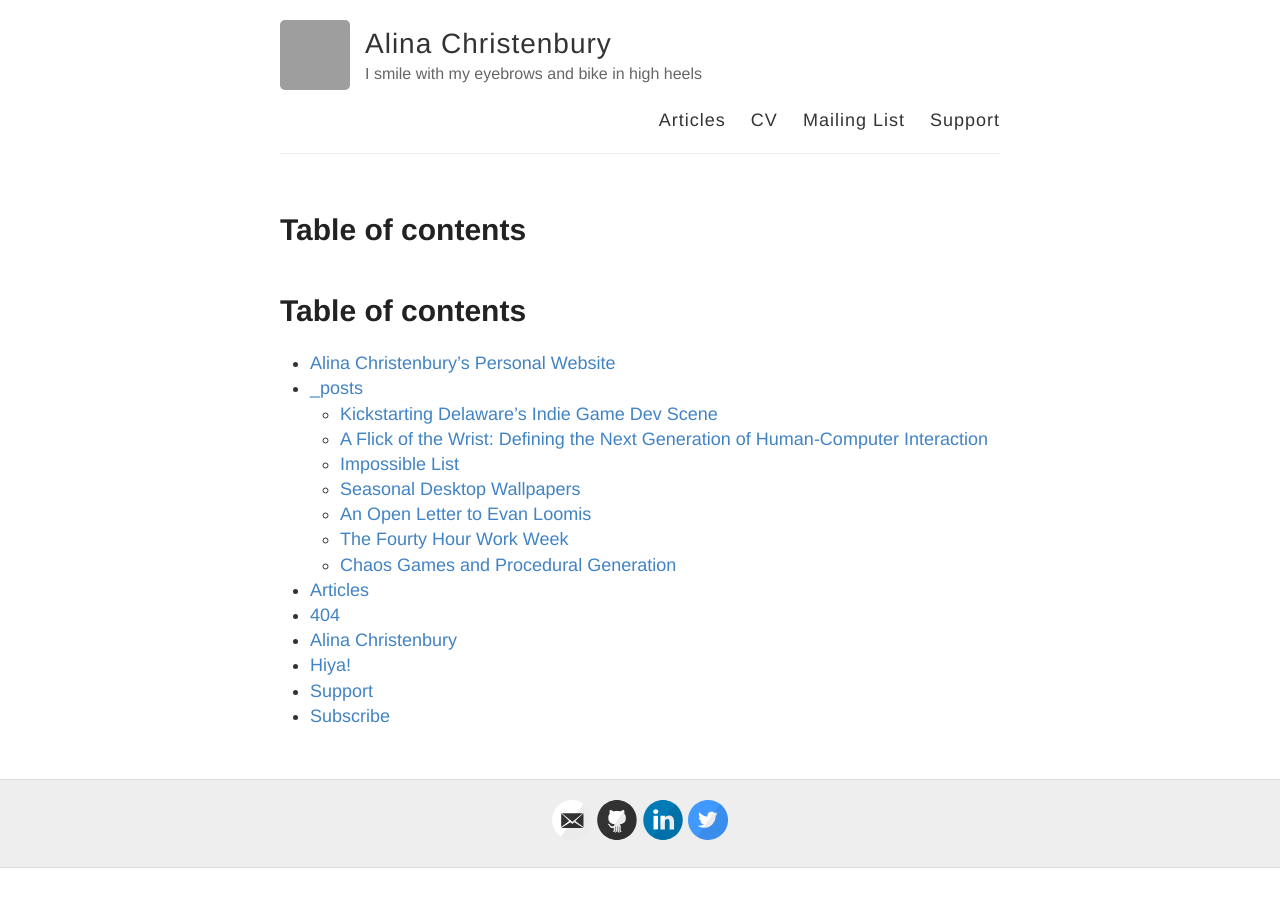
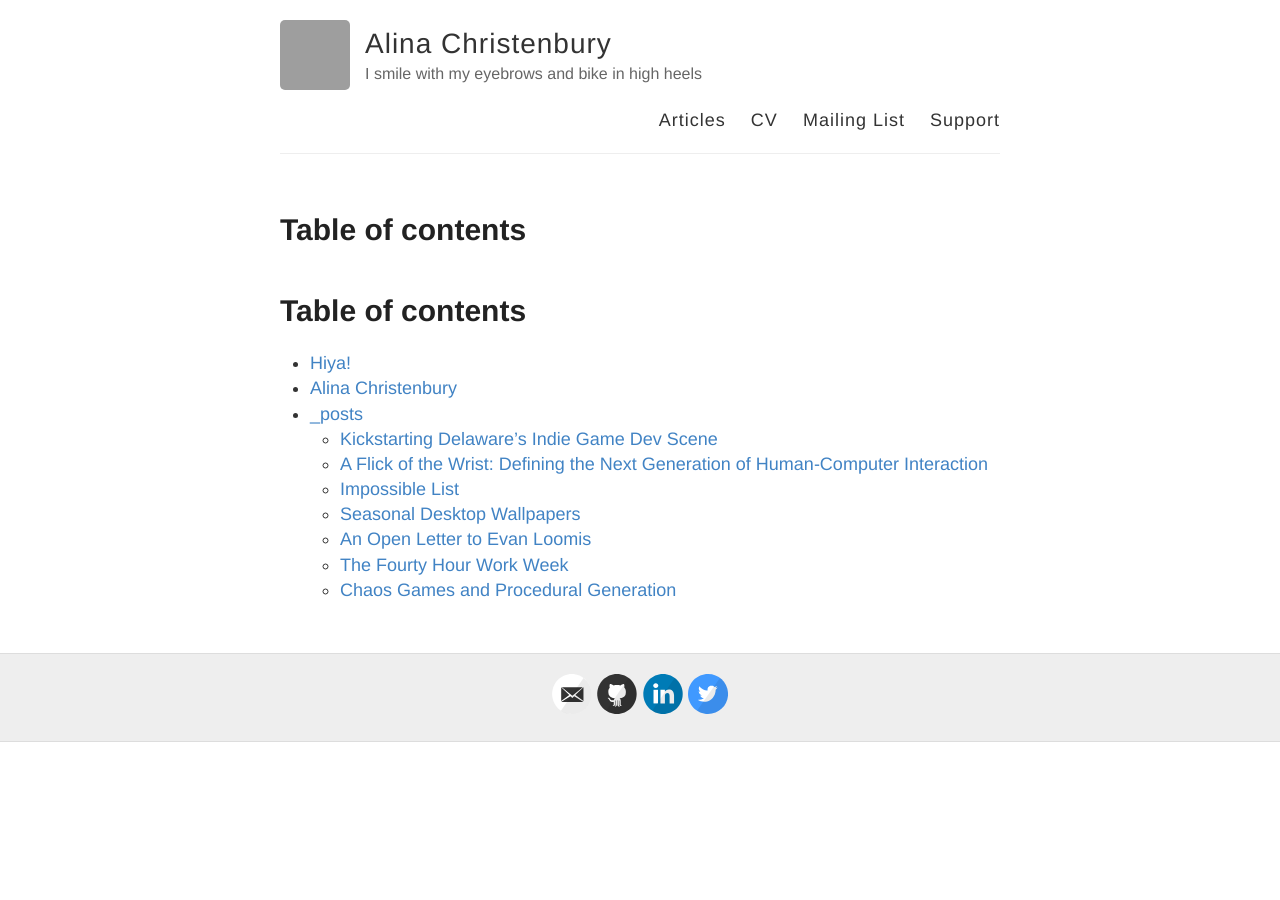
Before and after one commit to AlinaWithAFace/alinawithaface.github.io, a Jekyll site: the page built from SUMMARY.md, in a window 1280 px wide. Built offline with Jekyll 4.4.1, drawn with Linux system fonts in a browser that asks for light colours; nearby versions of some CDN libraries; our own code applies the rules of GitHub Pages for plain Markdown files; comment, search, counter and statistics services are not loaded; grey boxes are pictures that could not be loaded.

Commit message:
Update SUMMARY.md

```diff
--- a/SUMMARY.md
+++ b/SUMMARY.md
@@ -1,6 +1,7 @@
 # Table of contents
 
-* [Alina Christenbury's Personal Website](README.md)
+* [Hiya!](index.md)
+* [Alina Christenbury](cv.md)
 * [\_posts](_posts/README.md)
   * [Kickstarting Delaware's Indie Game Dev Scene](_posts/2019-06-01-kickstarting-delawares-indie-game-dev-scene.md)
   * [A Flick of the Wrist: Defining the Next Generation of Human-Computer Interaction](_posts/2019-04-29-a-flick-of-the-wrist-defining-the-next-generation-of-human-computer-interaction.md)
@@ -9,9 +10,3 @@
   * [An Open Letter to Evan Loomis](_posts/2019-02-07-an-open-letter-to-evan-loomis.md)
   * [The Fourty Hour Work Week](_posts/2016-04-18-the-fourty-hour-work-week.md)
   * [Chaos Games and Procedural Generation](_posts/2016-04-10-chaos-games-and-procedural-generation.md)
-* [Articles](articles.md)
-* [404](404.md)
-* [Alina Christenbury](cv.md)
-* [Hiya!](index.md)
-* [Support](support.md)
-* [Subscribe](subscribe.md)
```
